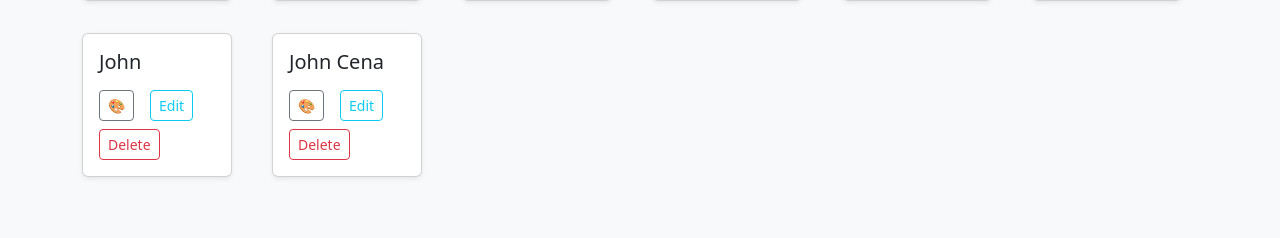
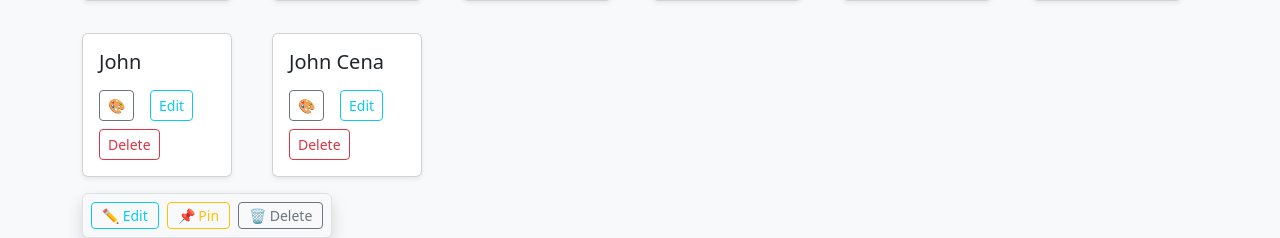
Before and after one commit to LeonGameDev/FinalWebApp, a Flask app: page /home in a window 1280 px wide. Shown: the part 649-887 px from the top of the page. Before the commit the page ends 827 px from the top, so only its background shows below. Run offline with Flask 3, Linux system fonts and the light colour scheme; a user stored in the database is signed in; data comes from the database, SQL or seed files in the repository; some libraries are stand-ins or nearby versions.

Commit message:
toolbar (not finish)

```diff
--- a/notes_app/app/templates/notes.html
+++ b/notes_app/app/templates/notes.html
@@ -16,6 +16,17 @@
     transform: translateY(0) translateX(-50%);
     pointer-events: all;
     visibility: visible;
+  }
+
+  #noteActionToolbar {
+  display: none;
+  }
+
+
+  #noteActionToolbar button {
+  padding: 2px 10px;
+  font-size: 14px;
+  white-space: nowrap;
   }
 </style>
 
@@ -58,12 +69,71 @@
   {% endfor %}
 </div>
 
+<div id="noteActionToolbar" class="position-absolute d-flex flex-wrap gap-2 shadow p-2 bg-light border rounded"
+style="display: none; z-index: 1100;">
+<button class="btn btn-sm btn-outline-info" id="editBtn">✏️ Edit</button>
+<button class="btn btn-sm btn-outline-warning" id="pinBtn">📌 Pin</button>
+<button class="btn btn-sm btn-outline-secondary" id="deleteBtn">🗑️ Delete</button>
+</div>
+
 <script>
 document.addEventListener("DOMContentLoaded", () => {
+  const toolbar = document.getElementById("noteActionToolbar");
   const searchBar = document.getElementById("liveSearchBar");
   const searchInput = document.getElementById("liveSearchInput");
   const noResults = document.getElementById("noResults");
+  const cards = document.querySelectorAll(".card");
+  let longPressTimer = null;
+  let activeNote = null;
+  let toolbarShown = false;
+  // === Long Press Handler ===
+  document.querySelectorAll(".card").forEach(card => {
+    card.addEventListener("mousedown", (e) => {
+      longPressTimer = setTimeout(() => {
+        activeNote = card;
+        const rect = card.getBoundingClientRect();
+        toolbar.style.left = `${rect.left + window.scrollX}px`;
+        toolbar.style.top = `${rect.top + window.scrollY - 50}px`;
+        toolbar.style.display = "flex";
+      }, 500);
+    });
 
+    card.addEventListener("mouseup", () => clearTimeout(longPressTimer));
+    card.addEventListener("mouseleave", () => clearTimeout(longPressTimer));
+  });
+
+  // === Toolbar Actions ===
+  document.getElementById("editBtn").addEventListener("click", () => {
+    if (activeNote) {
+      const id = activeNote.dataset.noteId;
+      window.location.href = `/note/edit/${id}`;
+    }
+  });
+
+  document.getElementById("deleteBtn").addEventListener("click", () => {
+    if (activeNote && confirm("Delete this note?")) {
+      const id = activeNote.dataset.noteId;
+      window.location.href = `/note/delete/${id}`;
+    }
+  });
+
+  document.getElementById("pinBtn").addEventListener("click", () => alert("Pin coming soon"));
+
+  // Prevent toolbar from disappearing when clicking buttons
+  toolbar.addEventListener("click", e => e.stopPropagation());
+
+  // Better: hide toolbar when clicking outside both toolbar AND the active note
+  document.addEventListener("click", (e) => {
+    const clickedInsideToolbar = toolbar.contains(e.target);
+    const clickedCard = activeNote && activeNote.contains(e.target);
+
+    if (!clickedInsideToolbar && !clickedCard) {
+      toolbar.style.display = "none";
+      activeNote = null;
+    }
+  });
+
+  // === Live Search Handler ===
   document.addEventListener("keydown", (e) => {
     const tag = e.target.tagName.toLowerCase();
     if (tag !== "input" && tag !== "textarea" && e.key.length === 1) {
```
Lines whose indentation alone changed are shown as unchanged.
